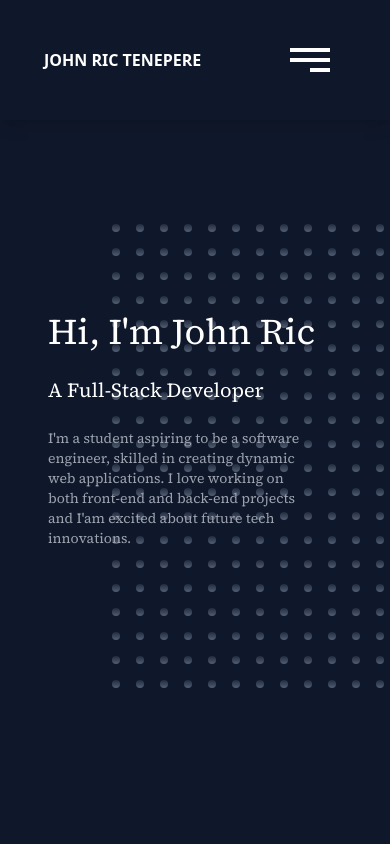
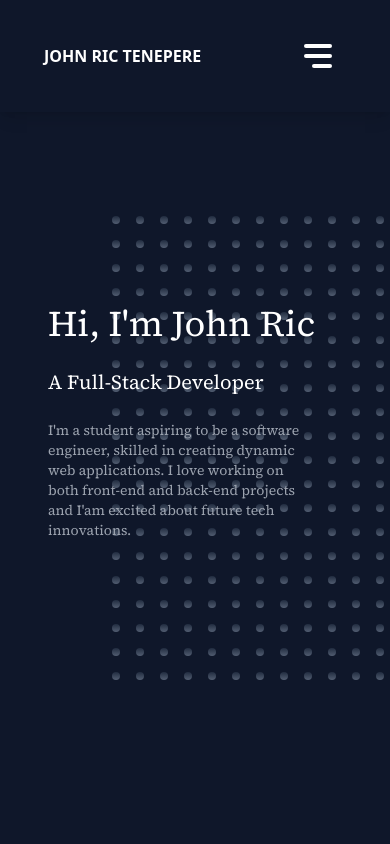
Before and after one commit to Coco10130/portfolio, a Next.js app: page / in a window 390 px wide. Shown: the top 844 px of the page. Built offline with nearby package versions, Linux system fonts and the light colour scheme.

Commit message:
final revision on navBar

```diff
--- a/app/(components)/NavBar.tsx
+++ b/app/(components)/NavBar.tsx
@@ -36,10 +36,7 @@ const NavBar = () => {
             ))}
           </ul>
           <div className="flex md:hidden">
-            <button
-              className="px-3 py-1 mr-1 sm:mr-5"
-              onClick={handleNavigationChange}
-            >
+            <button className="mr-2 sm:mr-5" onClick={handleNavigationChange}>
               <AnimatedHamburger />
             </button>
           </div>
@@ -113,7 +110,7 @@ const AnimatedHamburger = () => {
             x: "-50%",
             y: "-50%",
           }}
-          className="absolute h-1 w-10 bg-white"
+          className="absolute h-1 w-7 bg-white rounded-lg"
           variants={{
             open: {
               rotate: [0, 0, 45],
@@ -135,7 +132,7 @@ const AnimatedHamburger = () => {
             x: "-50%",
             y: "-50%",
           }}
-          className="absolute h-1 w-10 bg-white"
+          className="absolute h-1 w-7 bg-white rounded-lg"
           variants={{
             open: {
               rotate: [0, 0, -45],
@@ -150,12 +147,12 @@ const AnimatedHamburger = () => {
 
         <motion.span
           style={{
-            left: "calc(50% + 10px)",
+            left: "calc(50% + 4px)",
             bottom: "35%",
             x: "-50%",
             y: "50%",
           }}
-          className="absolute h-1 w-5 bg-white"
+          className="absolute h-1 w-5 bg-white rounded-lg"
           variants={{
             open: {
               rotate: [0, 0, 45],
@@ -164,7 +161,7 @@ const AnimatedHamburger = () => {
             },
             closed: {
               rotate: [45, 0, 0],
-              left: "calc(50% + 10px)",
+              left: "calc(50% + 4px)",
               bottom: ["50%", "50%", "35%"],
             },
           }}
```
